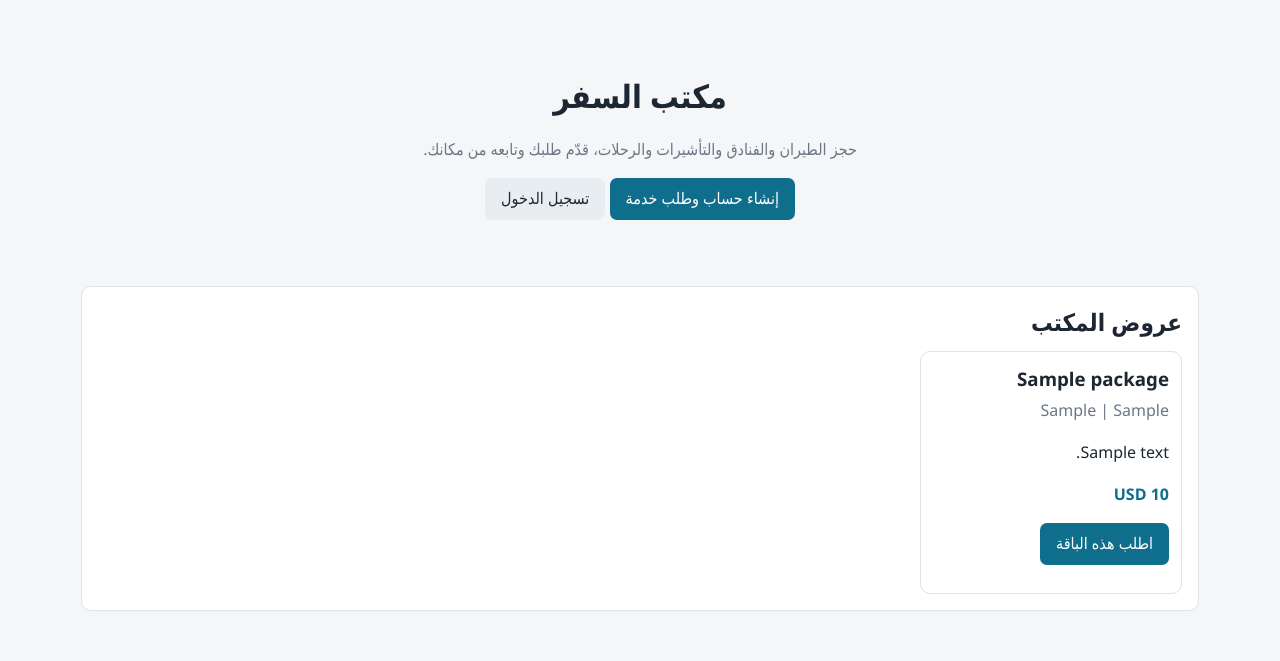
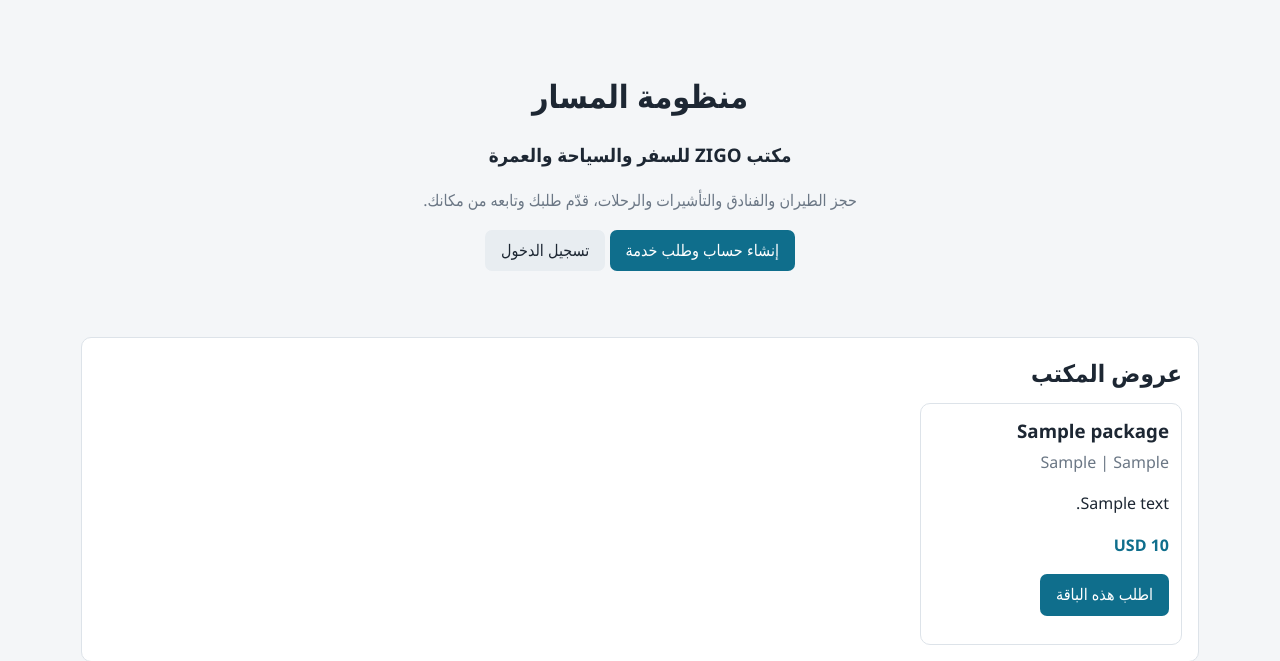
Before and after one commit to sasd23207-alt/MASAR-RIYADA9, a Flask app: page / in a window 1280 px wide. Shown: the part 71-732 px from the top of the page. Run offline with Flask 3, Linux system fonts and the light colour scheme; tables that the repository leaves empty hold one stand-in row (values such as "Sample post").

Commit message:
Apply Masar and ZIGO branding with fresh setup

```diff
--- a/templates/landing.html
+++ b/templates/landing.html
@@ -1,5 +1,6 @@
 {% extends 'base.html' %}{% block body %}
-<div class="hero"><h1>{{ office_name }}</h1>
+<div class="hero"><h1>منظومة المسار</h1>
+<h3>مكتب ZIGO للسفر والسياحة والعمرة</h3>
 <p class="mut">حجز الطيران والفنادق والتأشيرات والرحلات، قدّم طلبك وتابعه من مكانك.</p>
 <p><a class="btn" href="{{ url_for('register') }}">إنشاء حساب وطلب خدمة</a>
 <a class="btn sec" href="{{ url_for('login') }}">تسجيل الدخول</a></p>
```
